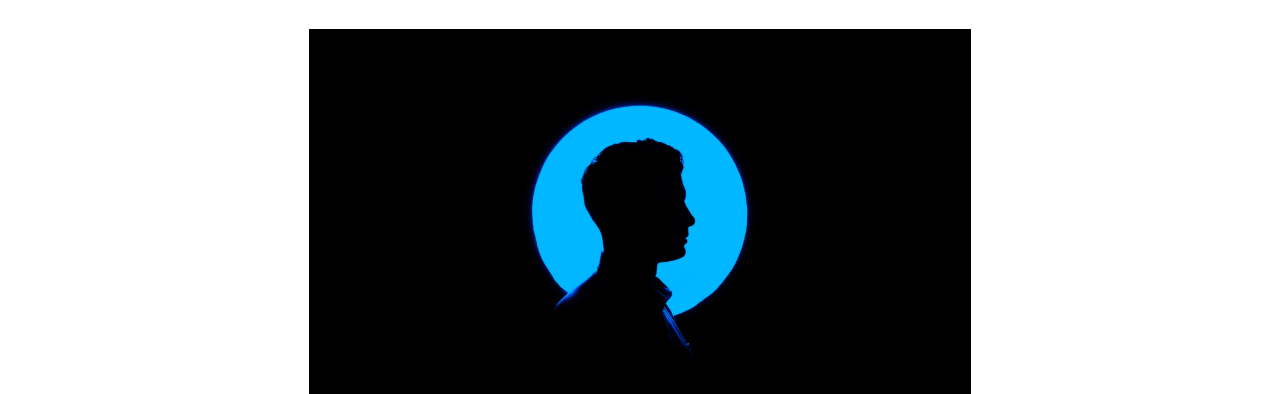
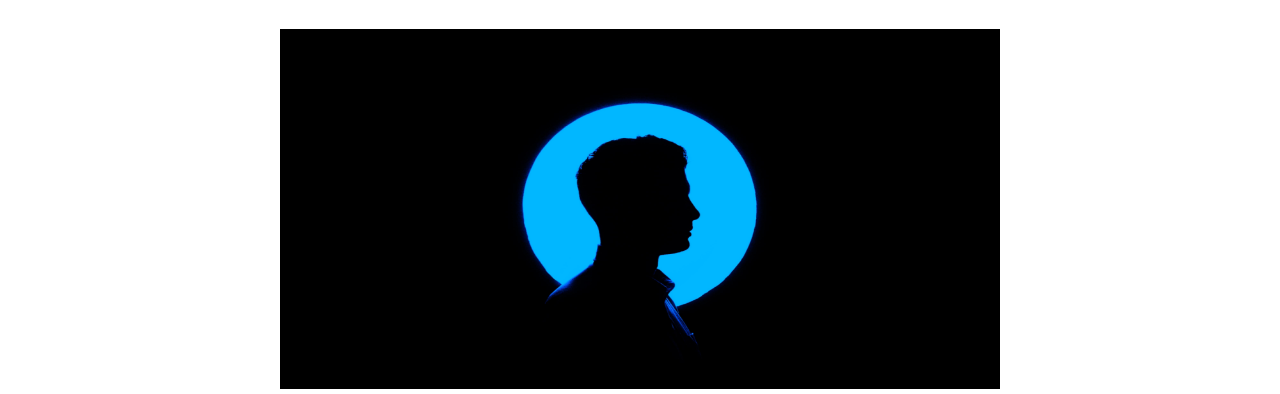
Before and after one commit to conao3/blog-astro-src, an Astro site: page /about in a window 1280 px wide. Shown: the part 107-501 px from the top of the page. Built offline with nearby package versions, Linux system fonts and the light colour scheme; Astro itself is replaced by a stand-in of ours.

Commit message:
fix style

```diff
--- a/src/styles/global.css
+++ b/src/styles/global.css
@@ -7,7 +7,7 @@ body {
 	font-family: Verdana, sans-serif;
 	margin: auto;
 	padding: 20px;
-	max-width: 65ch;
+	max-width: 1100px;
 	text-align: left;
 	background-color: #fff;
 	word-wrap: break-word;
@@ -45,8 +45,9 @@ table {
 	width: 100%;
 }
 img {
-	max-width: 100%;
-	height: auto;
+	max-width: 90%;
+	display: block;
+    margin: 0 auto;
 }
 code {
 	padding: 2px 5px;
```
